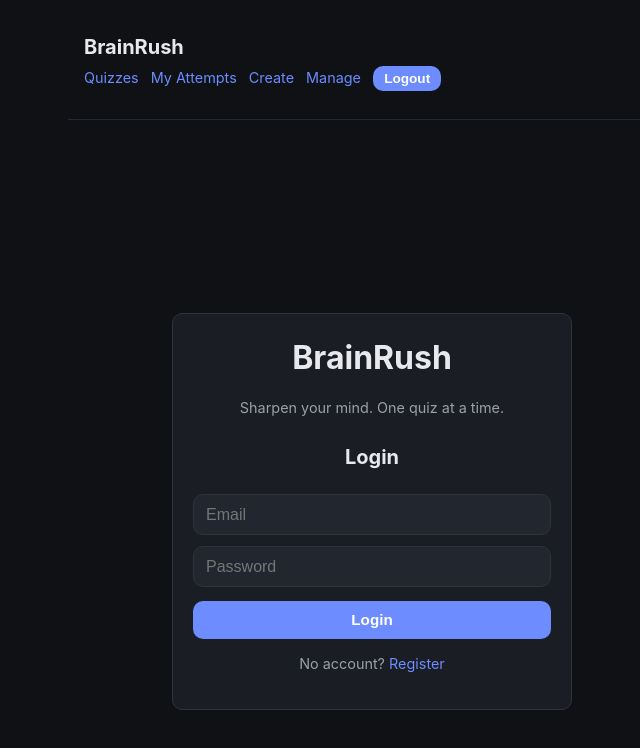
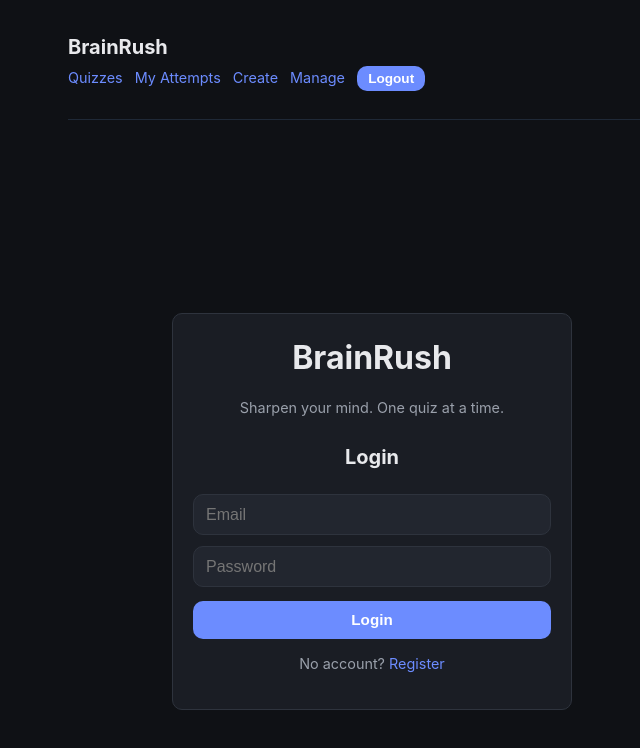
Before and after one commit to beatsbynorth21/ts-academy-quiz-platform, a React (Vite) app in the folder client/: page /login in a window 1280 px wide. Shown: the top 748 px of the page, without its empty margins (268-908 px from the left). Built offline with nearby package versions, Linux system fonts and the light colour scheme; no server answers; sample sign-in values are in the browser's storage.

Commit message:
Align navbar with page content

```diff
--- a/client/src/index.css
+++ b/client/src/index.css
@@ -190,3 +190,8 @@ form { margin-top: 0.5rem; }
   padding: 0.3rem 0.7rem;
   font-size: 0.85rem;
 }
+
+.navbar {
+  padding-left: 0;
+  padding-right: 0;
+}
```
